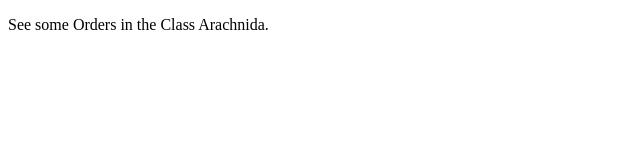
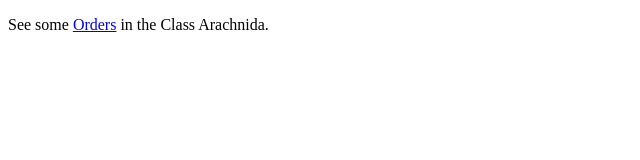
Before and after one commit to ballbob/week12_day2_homework, a website: page index.html in a window 1280 px wide. Shown: the full height of the page, 0-640 px from the left. Drawn offline with Linux system fonts and the light colour scheme.

Commit message:
Added link to the api to index.html.

```diff
--- a/controllers/arachnida.js
+++ b/controllers/arachnida.js
@@ -3,7 +3,7 @@ var app = express()
 var arachnidRouter = express.Router()
 var ArachnidQuery = require('../db/arachnidQuery.js')
 
-var arachnidQuery = new ArachnidQuery
+var arachnidQuery = new ArachnidQuery()
 
 //all arachnids
 arachnidRouter.get('/',function(req,res){
--- a/index.html
+++ b/index.html
@@ -4,6 +4,6 @@
   <title>Arachnid API</title>
 </head>
 <body>
-  <p>See some Orders in the Class Arachnida.</p>
+  <p>See some <a href="http://localhost:3000/arachnida">Orders</a> in the Class Arachnida.</p>
 </body>
 </html>
```
